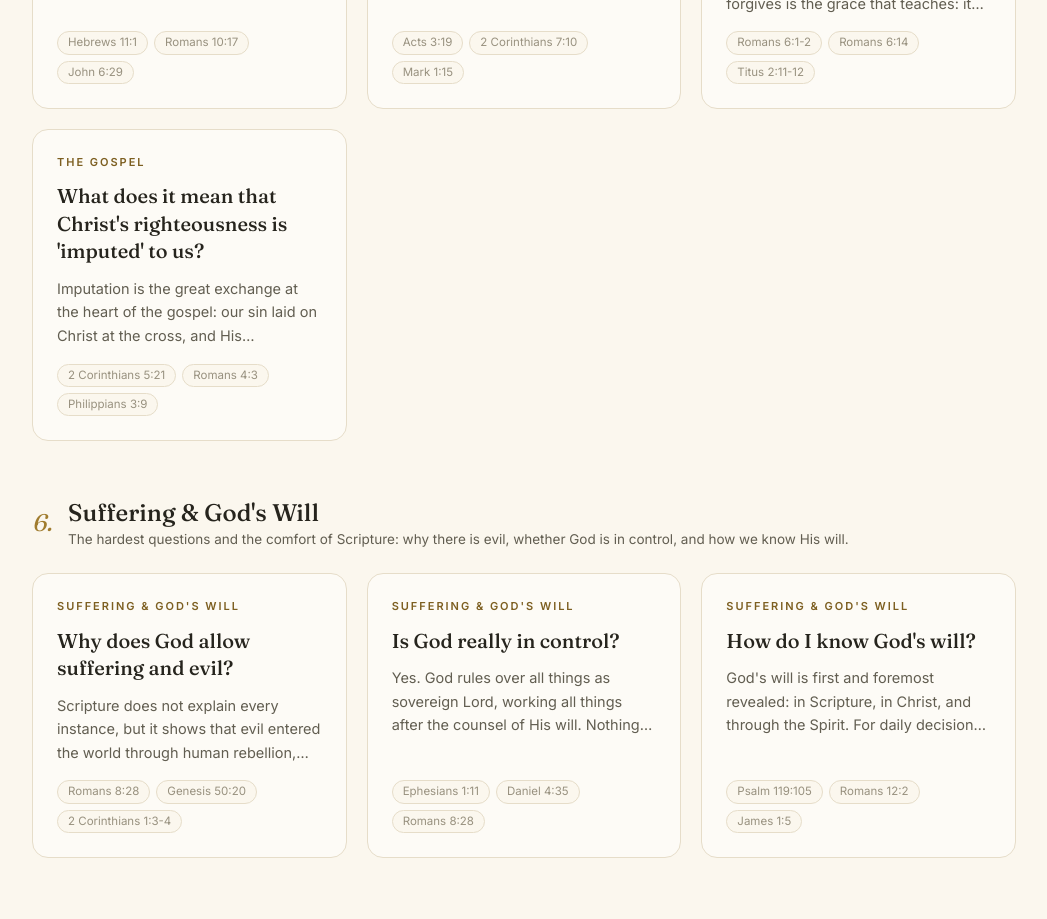
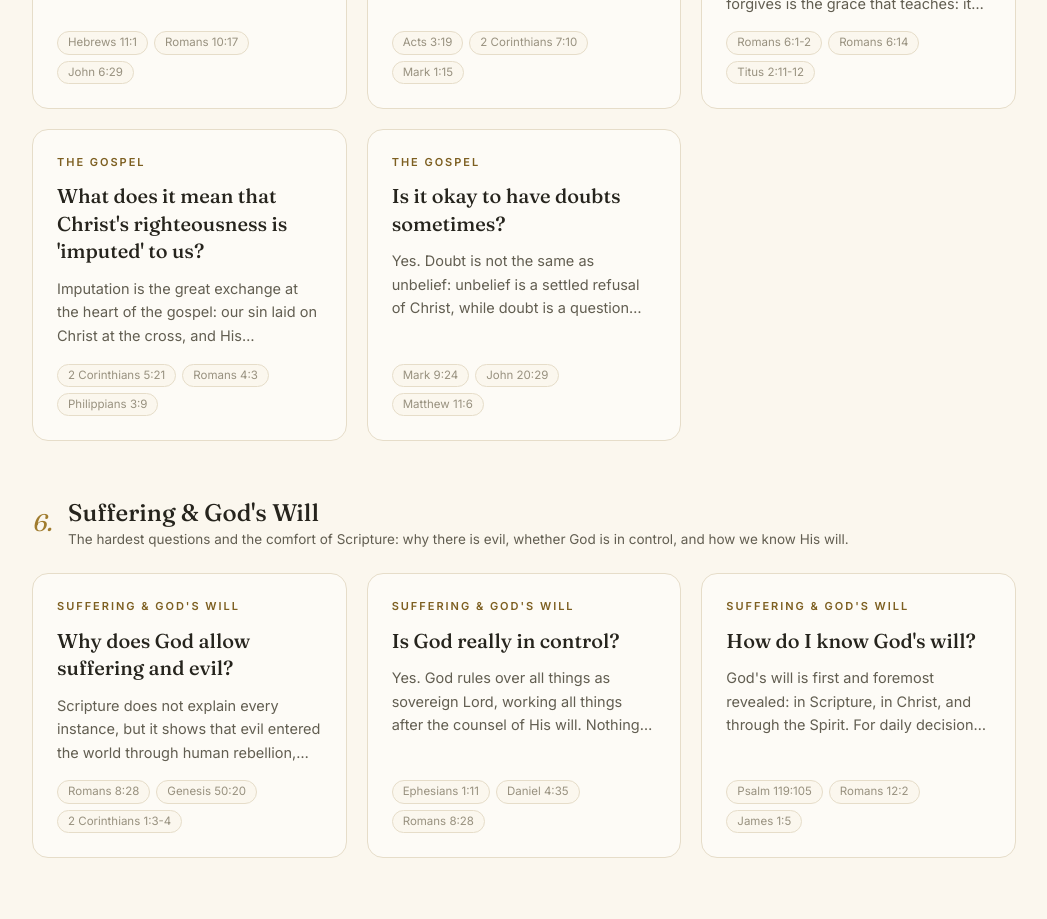
Before and after one commit to kczimm/glory, a Next.js app: page /questions in a window 1280 px wide. Shown: the part 5340-6259 px from the top of the page, without its empty margins (116-1163 px from the left). Built offline with nearby package versions, Linux system fonts and the light colour scheme.

Commit message:
Add study: Is it okay to have doubts sometimes?

```diff
--- a/src/data/questions.ts
+++ b/src/data/questions.ts
@@ -1878,10 +1878,10 @@ export const questions: Question[] = [
       },
     ],
     keyVerses: ["Hebrews 11:1", "Romans 10:17", "John 6:29", "2 Timothy 1:12"],
-    raises: ["faith-or-works", "what-does-it-mean-to-be-born-again"],
+    raises: ["faith-or-works", "what-does-it-mean-to-be-born-again", "is-it-okay-to-doubt"],
     followsFrom: ["can-i-lose-my-salvation", "what-is-justification"],
     related: ["faith-or-works", "how-can-i-be-saved", "what-does-it-mean-to-be-born-again"],
-    planned: ["Is it okay to have doubts sometimes?"],
+    planned: ["What does it mean to walk by faith and not by sight?"],
     order: 25,
   },
 
@@ -4392,4 +4392,87 @@ export const questions: Question[] = [
     planned: ["If I am already credited righteous, why does obedience matter?"],
     order: 28,
   },
+
+  {
+    slug: "is-it-okay-to-doubt",
+    question: "Is it okay to have doubts sometimes?",
+    category: "gospel",
+    summary:
+      "Yes. Doubt is not the same as unbelief: unbelief is a settled refusal of Christ, while doubt is a question that still wants Him. Scripture shows believers struggling, asking, even demanding answers, and Jesus met them with gentleness, not distance. Bring your doubts to Him, and hold the promise while the feelings waver.",
+    passages: [
+      {
+        book: "John",
+        chapter: 20,
+        title: "Thomas doubts, and believes",
+        lookFor: "Thomas refuses to believe without seeing, and Jesus meets him where he is and blesses those who believe without seeing.",
+        focus: "24-31",
+      },
+      {
+        book: "Mark",
+        chapter: 9,
+        title: "Help my unbelief",
+        lookFor: "A father's honest cry: 'I believe. Help my unbelief!' and Jesus' ready answer to his boy.",
+        focus: "14-29",
+      },
+      {
+        book: "Matthew",
+        chapter: 11,
+        title: "John's question from prison",
+        lookFor: "Even the Baptist, who had pointed to Jesus, asks if He is the Coming One, and Jesus answers with grace.",
+        focus: "2-19",
+      },
+      {
+        book: "Psalm",
+        chapter: 73,
+        title: "Asaph's struggle with God's ways",
+        lookFor: "A psalmist's honest doubt about the prosperity of the wicked, resolved only when he goes into the sanctuary.",
+        focus: "1-28",
+      },
+      {
+        book: "2 Timothy",
+        chapter: 1,
+        title: "I know whom I have believed",
+        lookFor: "Paul's confidence: not that he knows all the answers, but that he knows the One he has trusted.",
+        focus: "6-14",
+      },
+    ],
+    points: [
+      {
+        heading: "Doubt is not the same as unbelief",
+        body:
+          "Unbelief is a settled decision that Christ is not worth trusting; doubt is an open question that is still reaching for Him. The father in Mark 9 brought both at once: 'I believe. Help my unbelief!' and Jesus did not scold him for the honesty; He healed his son. A struggling faith is still faith, so long as it is still looking to Christ.",
+        verses: ["Mark 9:24", "Mark 9:22-23"],
+      },
+      {
+        heading: "Honest doubt brought to Jesus is welcomed",
+        body:
+          "Thomas demanded to see the nail marks, yet he stayed with the disciples, and Jesus came to him and offered exactly what he asked for. Even John the Baptist, from a prison cell, asked through his disciples, 'Are you he who comes, or should we look for another?' Jesus answered by pointing to His works, and blessed the one who finds no occasion for stumbling in Him. Doubt is safe in His hands.",
+        verses: ["John 20:27", "John 20:29", "Matthew 11:3", "Matthew 11:6"],
+      },
+      {
+        heading: "God is not threatened by our questions",
+        body:
+          "Asaph ended envious and confused about why the wicked prosper, and he said plainly that his feet had almost slipped. Yet he brought it into the sanctuary, into the presence of God, and there his understanding cleared. James tells the one who lacks wisdom to ask God, who gives generously without reproach. Bring the hard questions to Him rather than burying them or letting them drive you away.",
+        verses: ["Psalm 73:2", "Psalm 73:16-17", "James 1:5"],
+      },
+      {
+        heading: "Faith finally rests on a Person, not on answers",
+        body:
+          "Paul's confidence was not that he had resolved every question but that he knew the One he had trusted: 'I know him whom I have believed, and I am persuaded that he is able to guard that which I have committed to him.' Faith is assurance of things hoped for: it holds to Christ when the answers are slow. And nothing, Paul insists, can separate us from His love.",
+        verses: ["2 Timothy 1:12", "Hebrews 11:1", "Romans 8:38-39", "Proverbs 3:5"],
+      },
+      {
+        heading: "The danger is a doubt that refuses Christ, not one that seeks Him",
+        body:
+          "The warning in Scripture is not against asking questions; it is against a double-mindedness that will not commit, a faith tossed like a wave. Doubt that drives you back to Christ is an invitation; doubt that keeps you away from Him is a danger to resist. Keep returning to the Word, to the Body of Christ, and to His table, and bring the wavering heart to the One who strengthens the weak, holding the faith that, though tested by fire, is more precious than gold.",
+        verses: ["James 1:6", "Jude 1:22", "1 Peter 1:6-7"],
+      },
+    ],
+    keyVerses: ["Mark 9:24", "John 20:29", "Matthew 11:6", "2 Timothy 1:12", "Hebrews 11:1"],
+    raises: ["why-does-god-seem-silent", "what-is-faith"],
+    followsFrom: ["what-is-faith", "can-i-lose-my-salvation"],
+    related: ["what-is-faith", "can-i-lose-my-salvation", "spirits-witness-or-my-own-feelings", "why-does-god-seem-silent"],
+    planned: ["Why does God seem to hide Himself sometimes?"],
+    order: 29,
+  },
 ];
```
